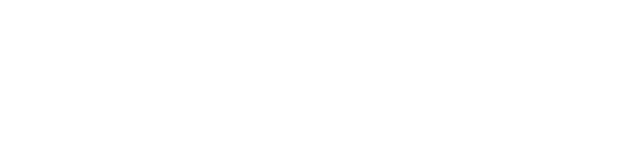
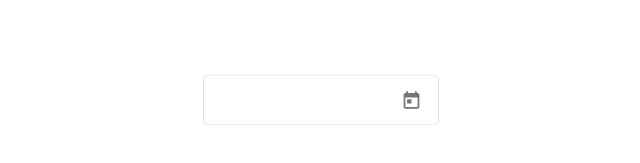
Before and after one commit to homoantropos/fulcrum, an Angular app: page / in a window 1280 px wide. Shown: the part 291-454 px from the top of the page, without its empty margins (319-959 px from the left). Built offline with nearby package versions, Linux system fonts and the light colour scheme.

Commit message:
interfaces are created

```diff
--- a/src/app/app.component.html
+++ b/src/app/app.component.html
@@ -1 +1,7 @@
+<mat-form-field appearance="outline" class="center">
+  <input matInput [matDatepicker]="date">
+  <mat-datepicker-toggle matSuffix [for]="date"></mat-datepicker-toggle>
+  <mat-datepicker #date></mat-datepicker>
+</mat-form-field>
+
 <router-outlet></router-outlet>
--- a/src/environments/environment.ts
+++ b/src/environments/environment.ts
@@ -3,7 +3,8 @@
 // The list of file replacements can be found in `angular.json`.
 
 export const environment = {
-  production: false
+  production: false,
+  dBUlr: 'localhost:8050/api'
 };
 
 /*
--- a/src/styles.css
+++ b/src/styles.css
@@ -2,3 +2,10 @@
 
 html, body { height: 100%; }
 body { margin: 0; font-family: Roboto, "Helvetica Neue", sans-serif; }
+
+.center {
+  position: absolute;
+  left: 50%;
+  top: 50%;
+  transform: translate(-50%, -50%);
+}
```
Also changed, not shown: src/app/app.module.ts (+11 -1 lines).
